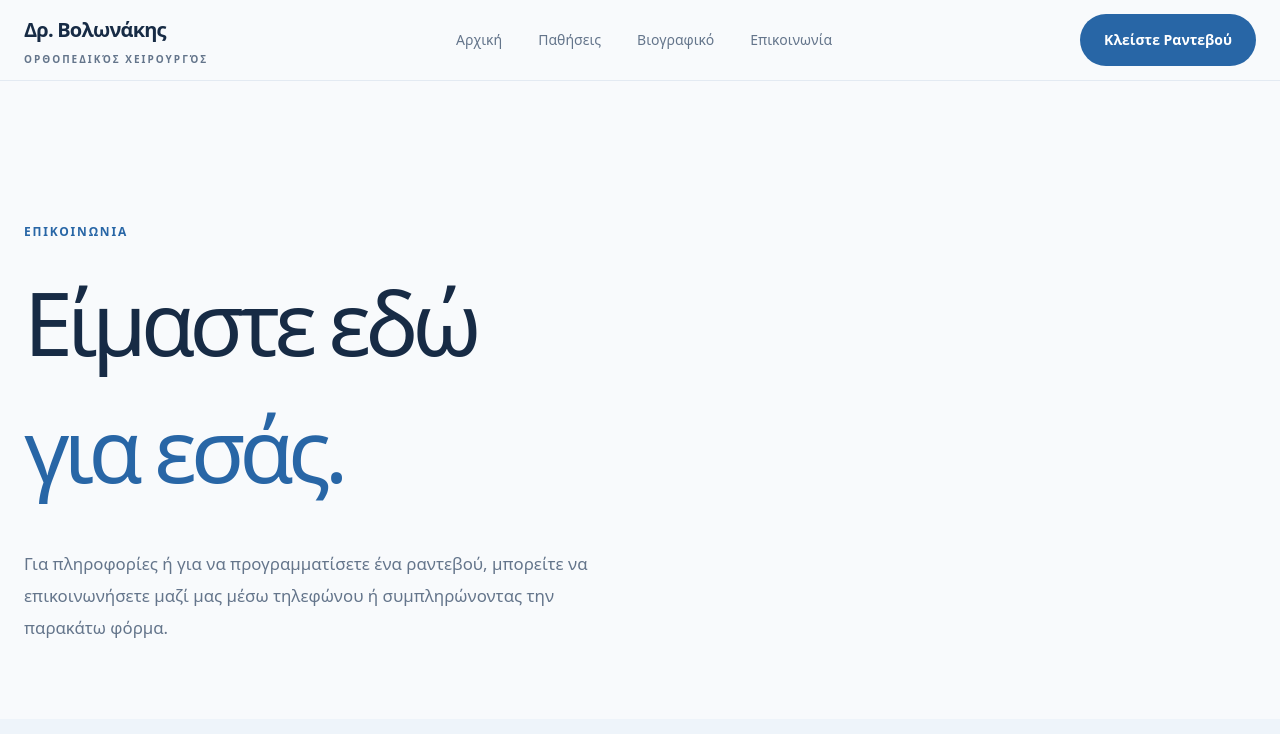
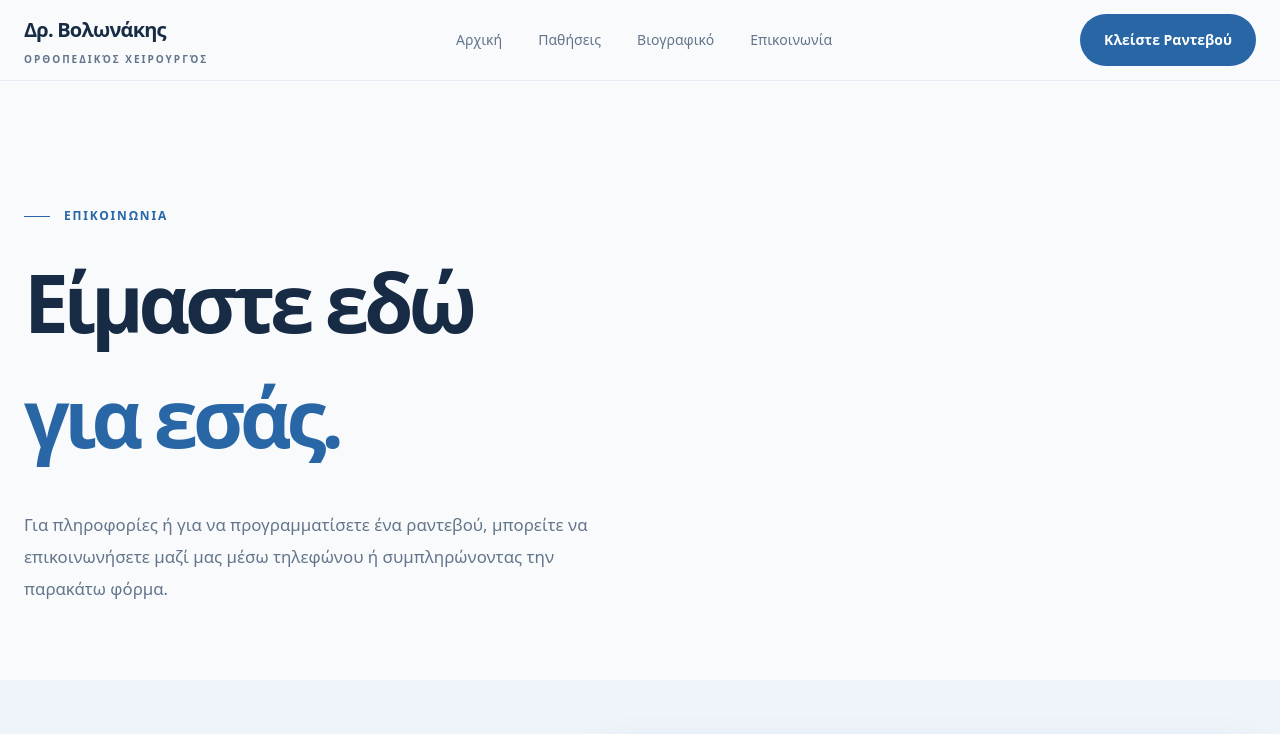
Before and after one commit to vforvaios/drvolonakis, a React (Vite) app in the folder client/: page /contact in a window 1280 px wide. Shown: the top 734 px of the page. Built offline with nearby package versions, Linux system fonts and the light colour scheme.

Commit message:
align css

```diff
--- a/client/src/components/pages/biography/Biography.scss
+++ b/client/src/components/pages/biography/Biography.scss
@@ -1,5 +1,5 @@
 .biography {
-  padding-top: 100px;
+  padding-block: 4rem;
 
   .container {
     margin: 0 auto;
@@ -16,7 +16,7 @@
     color: var(--color-primary);
     font-size: 0.75rem;
     font-weight: 700;
-    letter-spacing: 0.16em;
+    letter-spacing: 0.2em;
 
     &::before {
       content: "";
@@ -28,8 +28,8 @@
 
   h1 {
     margin: 35px 0 18px;
-    font-size: clamp(3rem, 7vw, 5.8rem);
-    font-weight: 400;
+    font-size: clamp(2rem, 7vw, 5rem);
+    font-weight: 700;
     letter-spacing: -0.065em;
     line-height: 1.08;
 
--- a/client/src/components/pages/contact/Contact.scss
+++ b/client/src/components/pages/contact/Contact.scss
@@ -1,5 +1,5 @@
 .contact {
-  padding-top: 80px;
+  padding-block: 4rem;
 
   .container {
     margin: 0 auto;
@@ -10,8 +10,8 @@
 
     h1 {
       margin: 30px 0 20px;
-      font-size: clamp(3rem, 7vw, 5.5rem);
-      font-weight: 400;
+      font-size: clamp(2rem, 7vw, 5rem);
+      font-weight: 700;
       letter-spacing: -0.065em;
       line-height: 1.08;
 
@@ -36,6 +36,18 @@
     font-size: 0.75rem;
     font-weight: 700;
     letter-spacing: 0.15em;
+    position: relative;
+    padding-left: 40px;
+
+    &::before {
+      content: "";
+      width: 26px;
+      height: 1px;
+      background: var(--color-primary);
+      position: absolute;
+      left: 0;
+      top: 50%;
+    }
   }
 
   &__main {
```
Also changed, not shown: 4 other files (tests, documents, lock files or other folders).
